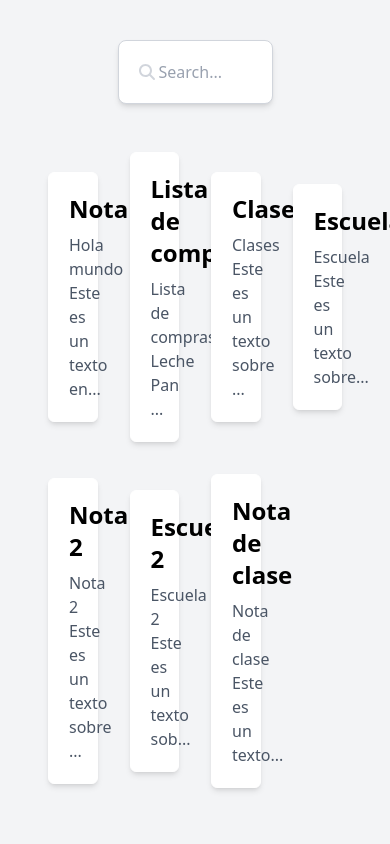
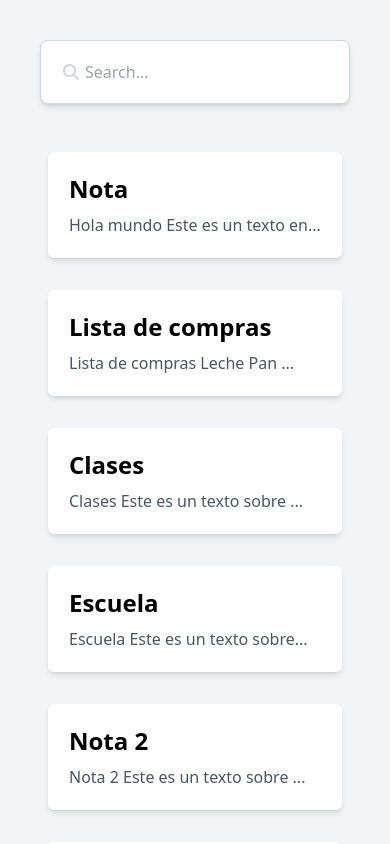
Before and after one commit to ArturoParra/Notapis, a React (Vite) app in the folder mi-api-pwa/mi-api-pwa/: page / in a window 390 px wide. Shown: the top 844 px of the page. Built offline with nearby package versions, Linux system fonts and the light colour scheme.

Commit message:
Retoques en diseño responsive

```diff
--- a/mi-api-pwa/mi-api-pwa/index.html
+++ b/mi-api-pwa/mi-api-pwa/index.html
@@ -4,7 +4,7 @@
 <head>
   <meta charset="UTF-8" />
   <meta name="viewport" content="width=device-width, initial-scale=1.0" />
-  <title>notapis</title>
+  <title>Notapis</title>
 </head>
 
 <body>
--- a/mi-api-pwa/mi-api-pwa/src/App.tsx
+++ b/mi-api-pwa/mi-api-pwa/src/App.tsx
@@ -61,7 +61,7 @@ function App() {
       <div className='bg-gray-100 min-h-screen'>
         <div className='flex flex-col items-center justify-center h-fit p-10 bg-gray-100'>
           <form className='w-full flex justify-center' onSubmit={(e) => e.preventDefault()}>
-            <div className='w-1/2 p-5 border border-gray-300 rounded-lg shadow-md text-gray-300 bg-white flex items-center hover:shadow-lg hover:scale-102 transition duration-200 ease-in-out'>
+            <div className='w-full md:w-1/2 p-5 border border-gray-300 rounded-lg shadow-md text-gray-300 bg-white flex items-center hover:shadow-lg hover:scale-102 transition duration-200 ease-in-out'>
               <FontAwesomeIcon icon={faMagnifyingGlass} />
               <input
                 type='text'
@@ -81,7 +81,7 @@ function App() {
             </div>
           </form>
         </div>
-        <div className='grid grid-cols-4 gap-4 items-center justify-between mx-10'>
+        <div className='grid grid-cols-1 md:grid-cols-2 lg:grid-cols-4 gap-4 items-center justify-between mx-10'>
           {
             notasFiltradas.map(nota => (
               <div className='cursor-pointer' key={nota.id} onClick={() => setNotaSeleccionada(nota)}>
--- a/mi-api-pwa/mi-api-pwa/src/components/MarkdownStyles.tsx
+++ b/mi-api-pwa/mi-api-pwa/src/components/MarkdownStyles.tsx
@@ -1,5 +1,3 @@
-import React from "react";
-
 const H1 = ({ node, ...props }: { node?: any;[key: string]: any }) => <h1 className="text-4xl font-bold my-4 text-gray-900" {...props} />;
 const P = ({ node, ...props }: { node?: any;[key: string]: any }) => <p className="text-base mb-4 leading-relaxed" {...props} />;
 const A = ({ node, ...props }: { node?: any;[key: string]: any }) => <a className="text-blue-600 underline hover:text-blue-800" {...props} />;
```
